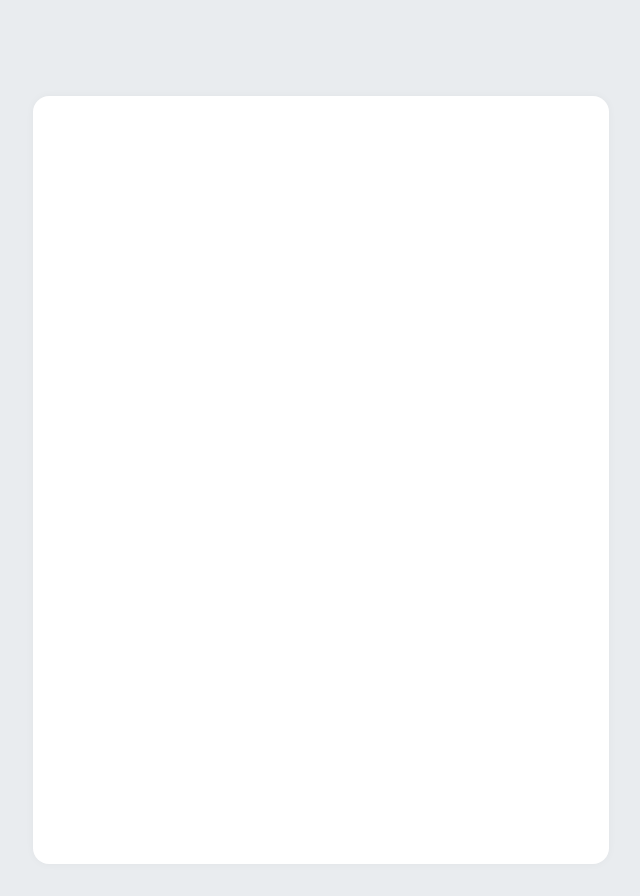
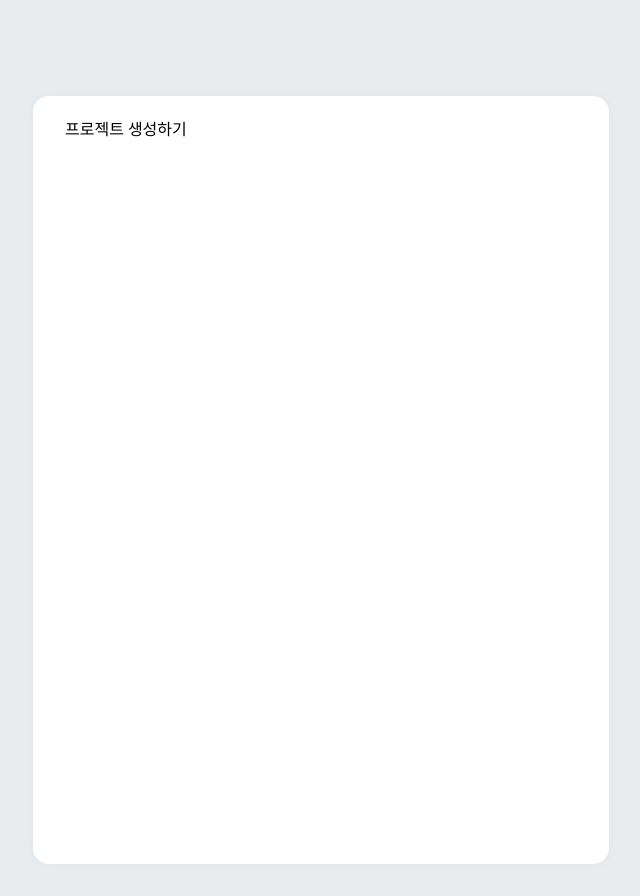
Before and after one commit to CovenantNomad/git-projects, a React (Create React App) app: page / in a window 1280 px wide. Shown: the whole page, without its empty margins (319-959 px from the left). Built offline with nearby package versions, Linux system fonts and the light colour scheme; the HTML template or start-up script is replaced by a standard one.

Commit message:
투두리스트 작성

```diff
--- a/src/App.js
+++ b/src/App.js
@@ -1,13 +1,14 @@
 import GlobalStyle from "./styles/GlobalStyle";
 import { RecoilRoot } from 'recoil'
 import TodoTemplate from "./components/TodoTemplate";
+import TodoList from "./components/TodoList";
 
 function App() {
   return (
     <RecoilRoot>
       <GlobalStyle />
       <TodoTemplate>
-
+        <TodoList />
       </TodoTemplate>
     </RecoilRoot>
   );
--- /dev/null
+++ b/src/components/TodoList.js
@@ -0,0 +1,22 @@
+import React from 'react';
+import { useRecoilValue } from 'recoil';
+import styled from 'styled-components';
+import { filteredTodoListState } from '../store/todoStore';
+
+const TodoList = () => {
+  const todoList = useRecoilValue(filteredTodoListState)
+
+  return (
+    <Container>
+      {todoList.map(todoItem => <div>{todoItem.text}</div>)}
+    </Container>
+  );
+}
+
+const Container = styled.div`
+  padding: 20px 0 48px;
+  overflow-y: auto;
+  flex: 1;
+`;
+
+export default TodoList;
```
